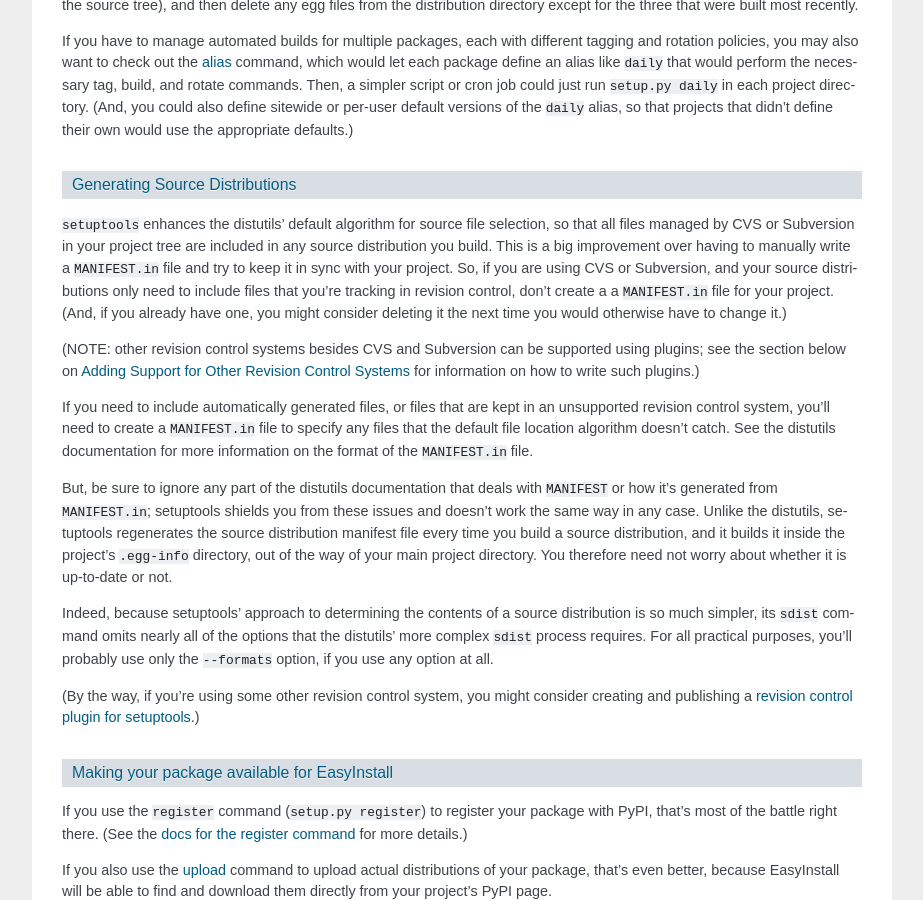
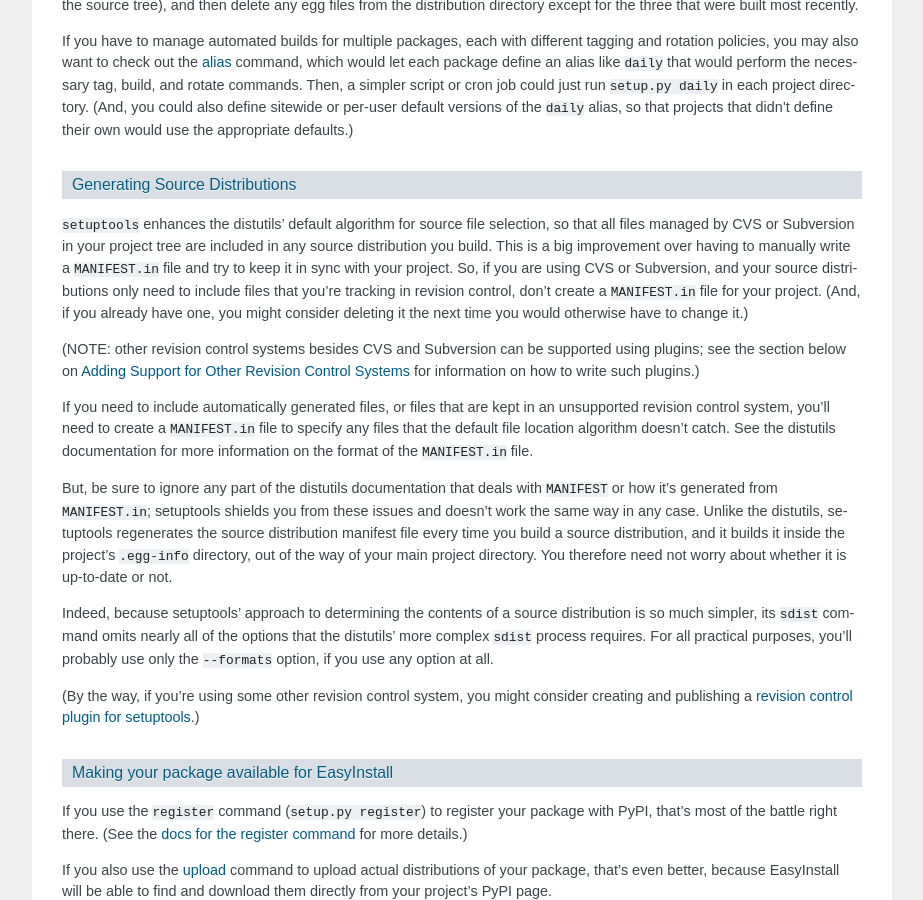
Before and after one commit to Distrotech/setuptools, a Sphinx documentation site: the page built from docs/setuptools.txt, in a window 1280 px wide and 900 px high, scrolled down 22692 px. Shown: the whole window, without its empty margins (198-1121 px from the left). Built offline with Sphinx 7.4.7, drawn with Linux system fonts in a browser that asks for light colours; the version number is read from the project's files by our own code.

Commit message:
fix typo: "a a"

```diff
--- a/docs/setuptools.txt
+++ b/docs/setuptools.txt
@@ -1467,7 +1467,7 @@
 over having to manually write a ``MANIFEST.in`` file and try to keep it in
 sync with your project.  So, if you are using CVS or Subversion, and your
 source distributions only need to include files that you're tracking in
-revision control, don't create a a ``MANIFEST.in`` file for your project.
+revision control, don't create a ``MANIFEST.in`` file for your project.
 (And, if you already have one, you might consider deleting it the next time
 you would otherwise have to change it.)
 
```
